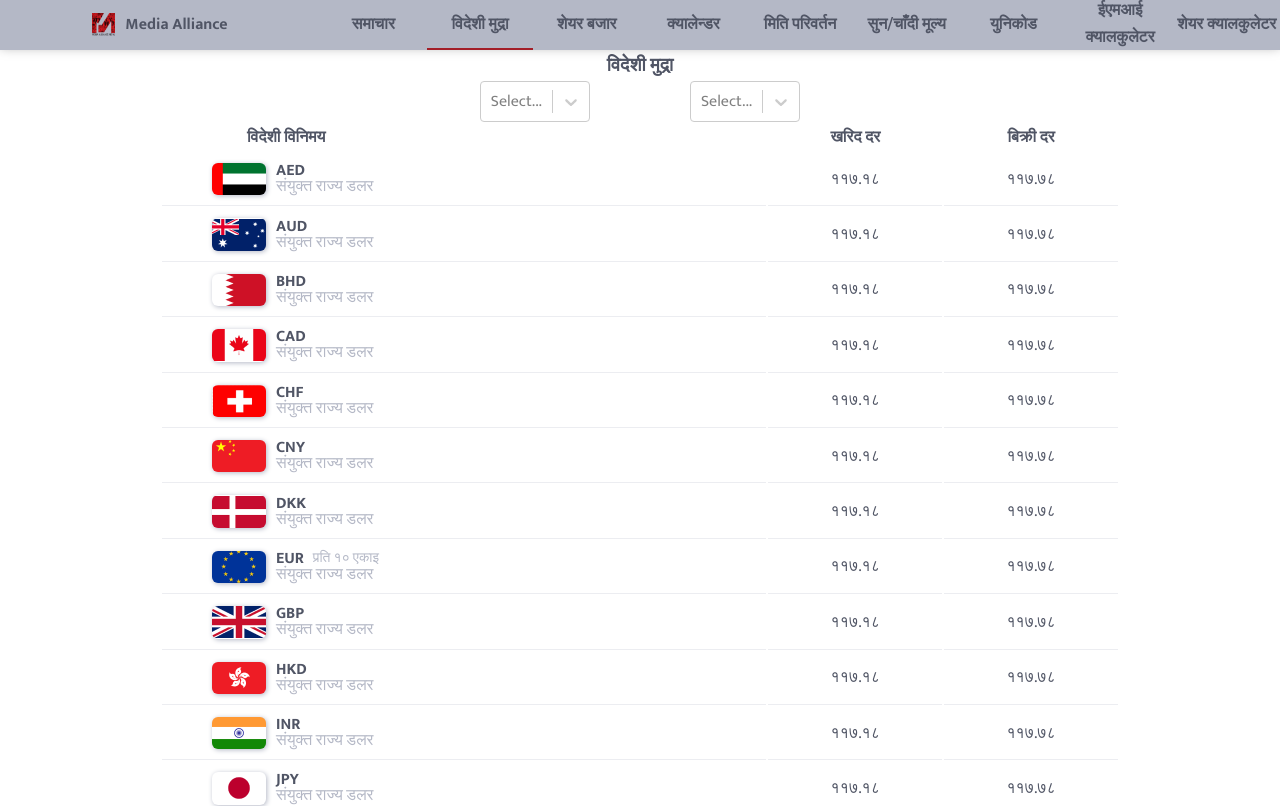
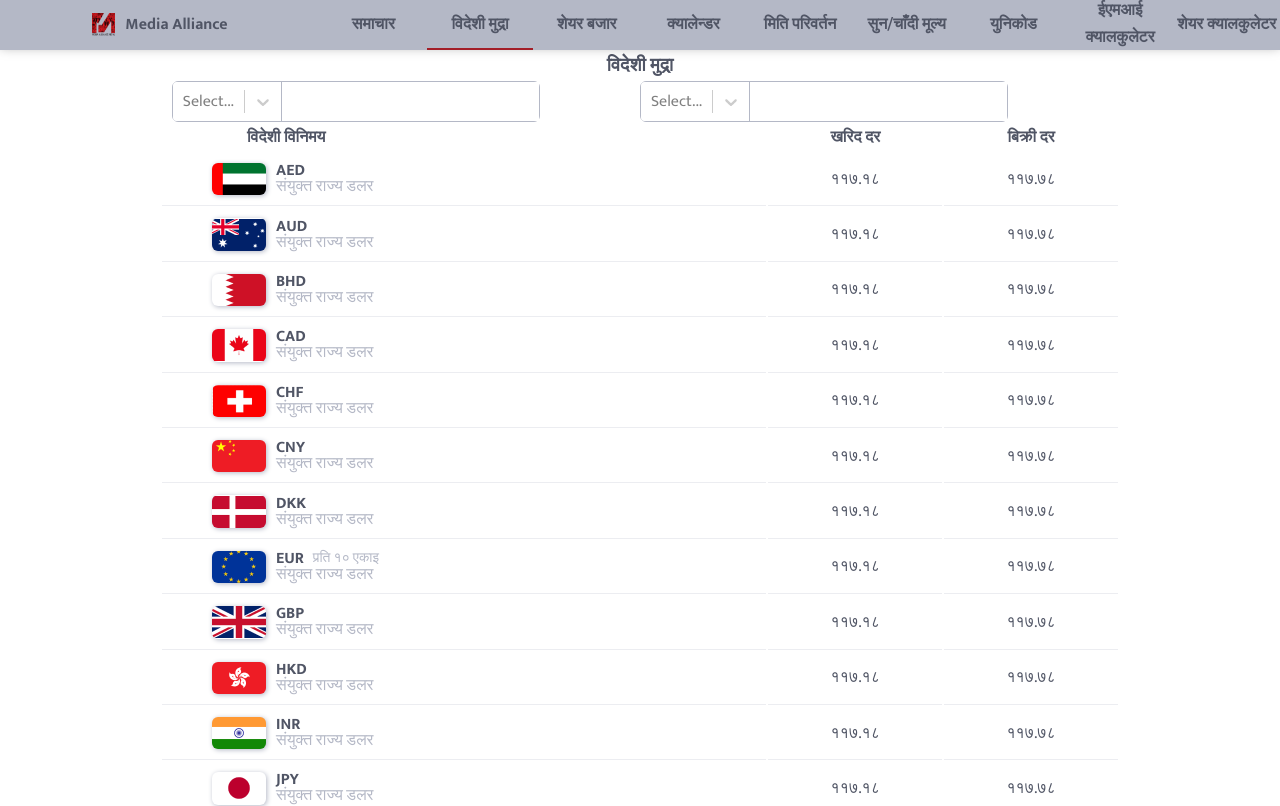
Before and after one commit to M-Atish/media-alliance-app, a React (Create React App) app: page /forex in a window 1280 px wide. Shown: the top 806 px of the page. Built offline with nearby package versions, Linux system fonts and the light colour scheme.

Commit message:
Made the number converting function as well as validator for the forex number currency input field, has some minor bugs which needs fixing

```diff
--- a/src/App.scss
+++ b/src/App.scss
@@ -10,7 +10,7 @@
 // }
 
 body {
-    font-family: 'Mukta', sans-serif;
+    font-family: var(--font-family-primary);
     background: var(--clr-background);
     color: var(--clr-primary-500);
 }
--- a/src/components/Layout/EllipseMenu/EllipseMenuItem/ellipseMenuItem.scss
+++ b/src/components/Layout/EllipseMenu/EllipseMenuItem/ellipseMenuItem.scss
@@ -4,7 +4,7 @@
     line-height: 1;
     color: var(--clr-primary-500);
     font-weight: 400;
-    padding: 0.4375em;
+    padding: 0.625em;
     cursor: pointer;
     overflow-y: auto;
 
--- a/src/components/ReactSelect/ReactSelect.jsx
+++ b/src/components/ReactSelect/ReactSelect.jsx
@@ -2,7 +2,16 @@
 import Select from 'react-select'
 
 const ReactSelect = ({ ...props }) => {
-    return <Select {...props} />
+    const style = {
+        control: (base) => ({
+            ...base,
+            border: 0,
+            // This line disable the blue border
+            boxShadow: 'none',
+        }),
+    }
+
+    return <Select {...props} styles={style} />
 }
 
 export default ReactSelect
--- a/src/components/Routing/PublicRoute/Routes.jsx
+++ b/src/components/Routing/PublicRoute/Routes.jsx
@@ -29,6 +29,7 @@
                 path={routePaths.interestTopics}
                 component={InterestTopics}
             />
+            <Route path="*" component={ErrorPage} />
         </Switch>
     ) : (
         <>
--- a/src/global/globalCSS/global.scss
+++ b/src/global/globalCSS/global.scss
@@ -11,6 +11,9 @@
     --navbar-height: 3.125em;
     --navbar-background: #b4b8c6;
     --navbar-font-weight: 700;
+
+    // Font family
+    --font-family-primary: 'Mukta', sans-serif;
 
     // Selector styling variables
     --radius: 0.125em;
--- a/src/pages/Forex/CurrencyConverter.jsx
+++ b/src/pages/Forex/CurrencyConverter.jsx
@@ -1,11 +1,36 @@
 import './currencyConverter.scss'
 import ReactSelect, { Components } from '../../components/ReactSelect'
 
+import { useState } from 'react'
+
+import { EnglishToNepaliConverter } from '../../utils/helpers/englishToNepaliConverter/EnglishToNepaliConverter'
+
 // Constants
 import { countryDetails, countryFlags } from '../../global/constants/dummyData'
+import { NepaliNumberValidator } from './../../utils/helpers/nepaliNumberValidator/NepaliNumberValidator'
 
 const CurrencyConverter = () => {
+    const [currencyInputNumberOne, setCurrencyInputNumberOne] = useState('')
+    const [currencyInputNumberTwo, setCurrencyInputNumberTwo] = useState('')
     const countryOptions = []
+
+    const handleOnChangeCurrencyNumberOne = (e) => {
+        setCurrencyInputNumberOne(
+            currencyInputNumberOne.replace(
+                currencyInputNumberOne,
+                NepaliNumberValidator(EnglishToNepaliConverter(e.target.value))
+            )
+        )
+    }
+
+    const handleOnChangeCurrencyNumberTwo = (e) => {
+        setCurrencyInputNumberTwo(
+            currencyInputNumberTwo.replace(
+                currencyInputNumberTwo,
+                NepaliNumberValidator(EnglishToNepaliConverter(e.target.value))
+            )
+        )
+    }
 
     countryDetails.map((country, index) =>
         countryOptions.push({
@@ -24,6 +49,13 @@
                         Option: Components.Option,
                         SingleValue: Components.SingleValue,
                     }}
+                    className="react-select-one"
+                />
+                <input
+                    type="text"
+                    className="currency-input-number-field"
+                    onChange={handleOnChangeCurrencyNumberOne}
+                    value={currencyInputNumberOne}
                 />
             </div>
             <div className="selector-two">
@@ -33,6 +65,14 @@
                         Option: Components.Option,
                         SingleValue: Components.SingleValue,
                     }}
+                    className="react-select-two"
+                />
+                {/* Make the input field's state different from the above input field's state */}
+                <input
+                    type="text"
+                    className="currency-input-number-field"
+                    onChange={handleOnChangeCurrencyNumberTwo}
+                    value={currencyInputNumberTwo}
                 />
             </div>
         </div>
--- a/src/pages/Forex/currencyConverter.scss
+++ b/src/pages/Forex/currencyConverter.scss
@@ -2,6 +2,35 @@
     display: flex;
 }
 
-.selector-one {
+.selector-one,
+.selector-two {
+    display: flex;
+    line-height: 1;
+    border: 0.0625em solid var(--clr-theme-primary);
+    position: relative;
+    border-radius: 0.375em;
+
+    & .react-select-one,
+    .react-select-two {
+        border-right: 0.0625em solid var(--clr-theme-primary);
+        margin-right: 0.3125em;
+    }
+
+    & .currency-input-number-field {
+        font-size: 1em !important;
+        font-family: var(--font-family-primary);
+        outline: none;
+        border: none;
+    }
+
+    & input[type='number']::-webkit-inner-spin-button,
+    input[type='number']::-webkit-outer-spin-button {
+        -webkit-appearance: none;
+    }
+
+    & input[type='number'] {
+        -moz-appearance: textfield;
+    }
+
     margin-right: 6.25em;
 }
--- a/src/pages/Language/LanguageButton.jsx
+++ b/src/pages/Language/LanguageButton.jsx
@@ -1,21 +1,22 @@
-import "./languageButton.scss"
+import './languageButton.scss'
+
+import classNames from 'classnames'
 
 const LanguageButton = ({ icon, description, activeState }) => {
     return (
         <div className="button-container">
             <button
                 type="button"
-                className={`option-button ${activeState && "active"}`}
+                className={classNames('option-button', { active: activeState })}
             >
                 <span>
                     <img
-                        src={icon} alt="Flag of some country"
+                        src={icon}
+                        alt="Flag of some country"
                         className="flag-icon"
                     />
                 </span>
-                <p className="button-text">
-                    {description}
-                </p>
+                <p className="button-text">{description}</p>
             </button>
         </div>
     )
--- a/src/pages/Language/languageButton.scss
+++ b/src/pages/Language/languageButton.scss
@@ -2,7 +2,7 @@
     display: flex;
     justify-content: center;
     align-items: center;
-    padding: 0.375em 0.5625em;
+    padding: 1.5em 4em;
 
     width: 6.25em;
     height: 2.1875em;
--- a/src/utils/helpers/englishToNepaliConverter/EnglishToNepaliConverter.jsx
+++ b/src/utils/helpers/englishToNepaliConverter/EnglishToNepaliConverter.jsx
@@ -1,17 +1,37 @@
 import { nepaliEnglishNumerals } from '../../../global/constants/dummyData'
 
 export function EnglishToNepaliConverter(number) {
-    let remainder
+    // let remainder
     const result = []
 
-    if (number > 9) {
-        while (number > 0) {
-            remainder = number % 10
-            result.push(nepaliEnglishNumerals[remainder])
-            number = Math.trunc(number / 10)
+    number = String(number)
+
+    let extractedChar = ''
+
+    // Please do note that nepaliEnglishNumerals is an object which contains keys of English numbers and values of their nepali equivalent strings
+    if (number.length > 1) {
+        for (let i of number) {
+            extractedChar = nepaliEnglishNumerals[parseInt(i)]
+
+            if (typeof extractedChar !== 'undefined') {
+                result.push(extractedChar)
+            } else {
+                result.push(i)
+            }
         }
-        return result.reverse().join('')
+
+        return result.join('')
     } else {
-        return nepaliEnglishNumerals[number]
+        return nepaliEnglishNumerals[parseInt(number)]
     }
 }
+// if (number > 9) {
+//     while (number > 0) {
+//         remainder = number % 10
+//         result.push(nepaliEnglishNumerals[remainder])
+//         number = Math.trunc(number / 10)
+//     }
+//     return result.reverse().join('')
+// } else {
+//     return nepaliEnglishNumerals[number]
+// }
--- /dev/null
+++ b/src/utils/helpers/nepaliNumberValidator/NepaliNumberValidator.jsx
@@ -0,0 +1,25 @@
+let numberOfNepaliCharacters = 128
+let unicodeShift = 0x0900
+let NepaliAlphabet = []
+for (let i = 0; i < numberOfNepaliCharacters; i++) {
+    NepaliAlphabet.push('\\u0' + (unicodeShift + i).toString(16))
+}
+
+let regex = new RegExp('(?:^|)[' + NepaliAlphabet.join('') + ',.]+?(?:|$)', 'g')
+
+export function NepaliNumberValidator(item) {
+    let result = ''
+
+    item = String(item)
+
+    // why the fuck is this not working
+    try {
+        item.match(regex).forEach(
+            (matchedExpression) => (result += matchedExpression)
+        )
+    } catch (error) {
+        // do nothing
+    }
+
+    return result
+}
```
